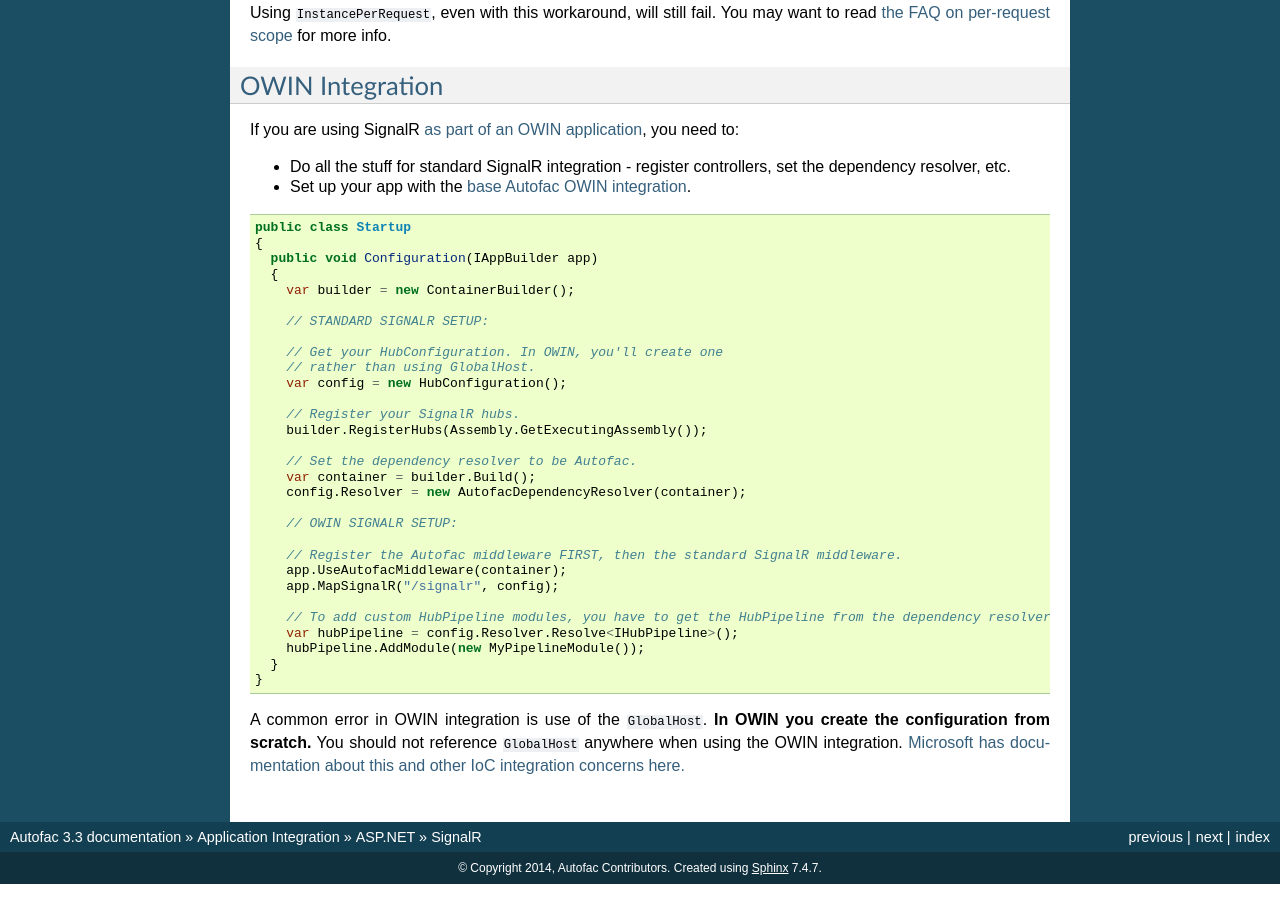
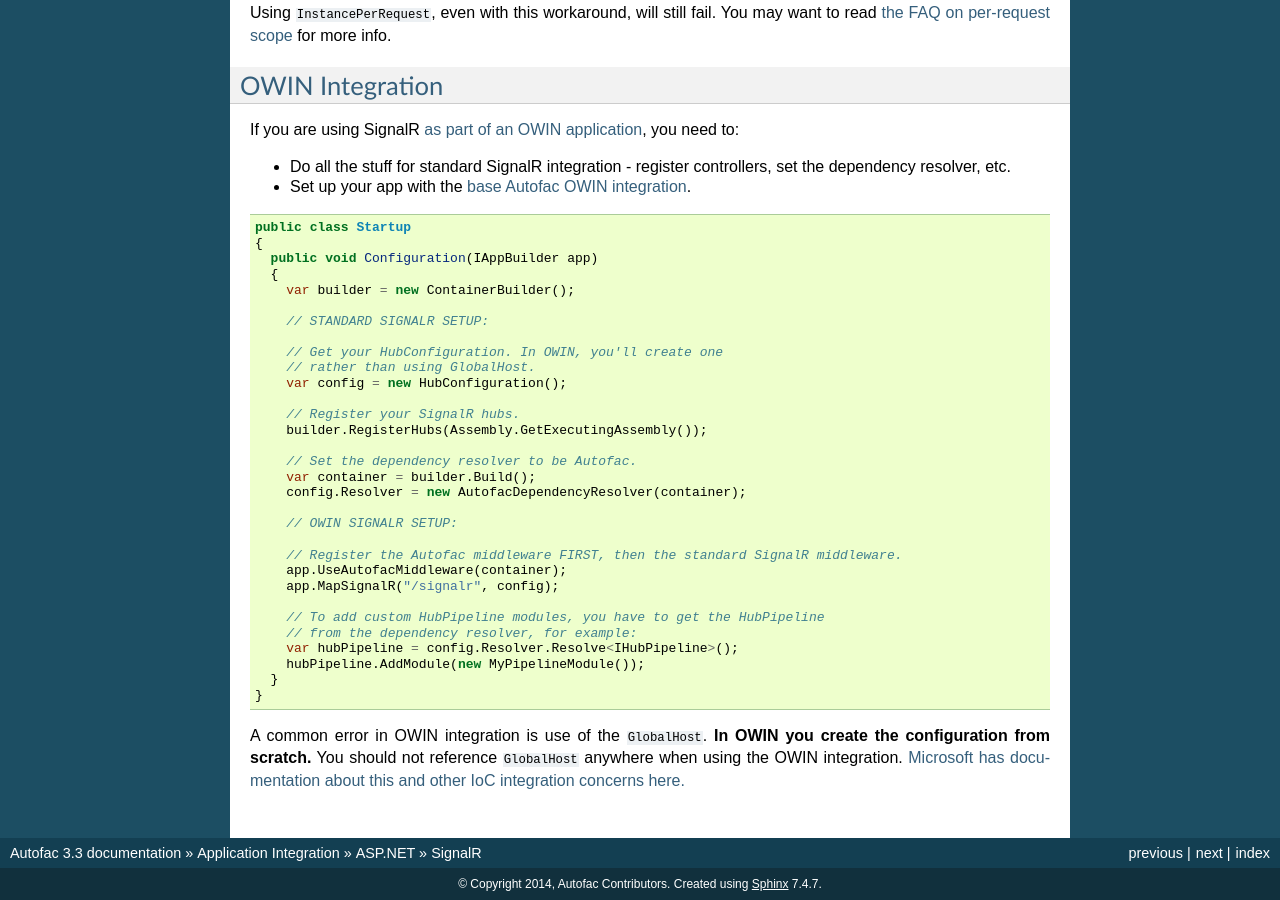
Before and after one commit to autofac/Documentation, a Sphinx documentation site: the page built from docs/integration/signalr.rst, in a window 1280 px wide and 900 px high, scrolled down 2262 px. Built offline with Sphinx 7.4.7, drawn with Linux system fonts in a browser that asks for light colours.

```diff
--- a/docs/integration/signalr.rst
+++ b/docs/integration/signalr.rst
@@ -144,7 +144,8 @@ If you are using SignalR :doc:`as part of an OWIN application <owin>`, you need
         app.UseAutofacMiddleware(container);
         app.MapSignalR("/signalr", config);
 
-        // To add custom HubPipeline modules, you have to get the HubPipeline from the dependency resolver, for example:
+        // To add custom HubPipeline modules, you have to get the HubPipeline
+        // from the dependency resolver, for example:
         var hubPipeline = config.Resolver.Resolve<IHubPipeline>();
         hubPipeline.AddModule(new MyPipelineModule());
       }
```
